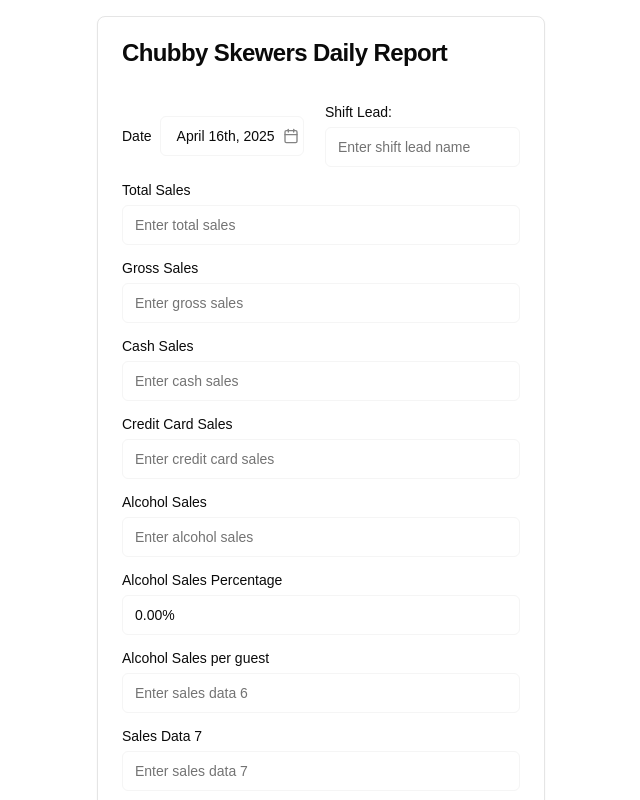
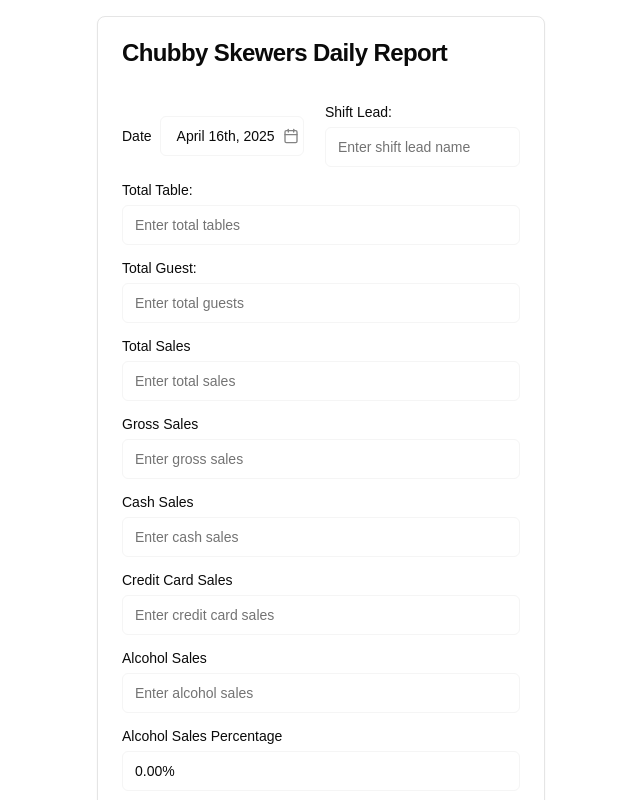
Before and after one commit to lhm-david/CSRHproject, a Next.js app: page / in a window 1280 px wide. Shown: the top 800 px of the page, without its empty margins (319-959 px from the left). Built offline with nearby package versions, Linux system fonts and the light colour scheme; what @genkit-ai/googleai, genkit would draw is missing.

Commit message:
insert two input field above Total Sales, one is Total Table: , another is Total Guest:

```diff
--- a/src/app/page.tsx
+++ b/src/app/page.tsx
@@ -45,6 +45,8 @@
   const [formattedDate, setFormattedDate] = useState(date ? format(date, "PPP") : "Pick a date");
 
   const [shiftLead, setShiftLead] = useState("");
+  const [totalTable, setTotalTable] = useState("");
+  const [totalGuest, setTotalGuest] = useState("");
 
   useEffect(() => {
     const num1 = parseFloat(alcoholSales);
@@ -158,6 +160,26 @@
           </div>
 
           <div className="grid gap-2">
+            <Label htmlFor="totalTable">Total Table:</Label>
+            <Input
+              id="totalTable"
+              placeholder="Enter total tables"
+              value={totalTable}
+              onChange={(e) => setTotalTable(e.target.value)}
+            />
+          </div>
+
+          <div className="grid gap-2">
+            <Label htmlFor="totalGuest">Total Guest:</Label>
+            <Input
+              id="totalGuest"
+              placeholder="Enter total guests"
+              value={totalGuest}
+              onChange={(e) => setTotalGuest(e.target.value)}
+            />
+          </div>
+
+          <div className="grid gap-2">
             <Label htmlFor="totalSales">Total Sales</Label>
             <Input
               id="totalSales"
@@ -193,6 +215,7 @@
               onChange={(e) => setCreditCardSales(e.target.value)}
             />
           </div>
+
           <div className="grid gap-2">
             <Label htmlFor="alcoholSales">Alcohol Sales</Label>
             <Input
@@ -202,6 +225,7 @@
               onChange={(e) => setAlcoholSales(e.target.value)}
             />
           </div>
+
           <div className="grid gap-2">
             <Label htmlFor="alcoholSalesPercentage">Alcohol Sales Percentage</Label>
             <Input
```
